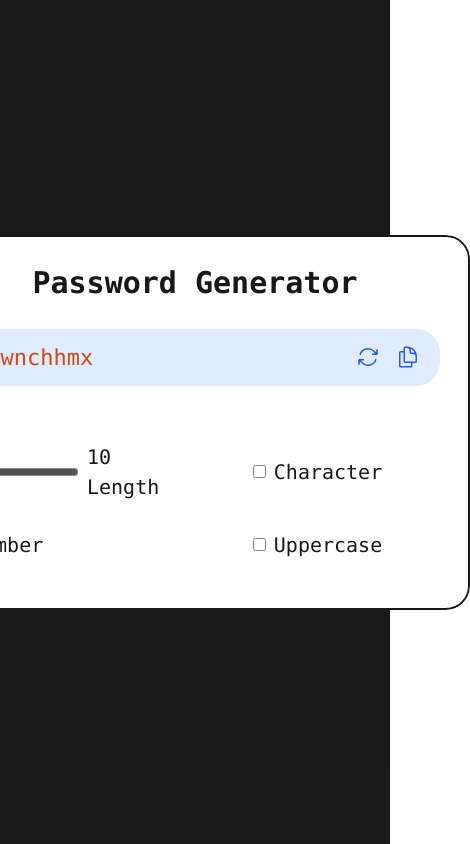
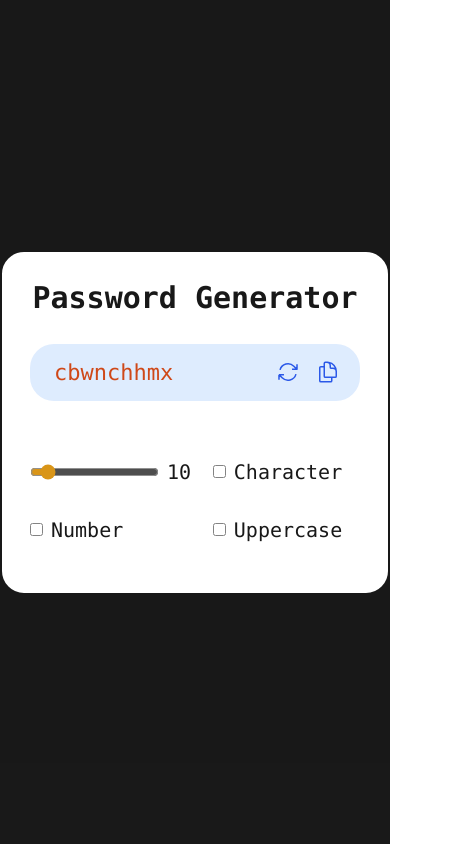
Before and after one commit to srinetankit/Password_Generator, a React (Vite) app: page / in a window 390 px wide. Shown: the whole page, 470 px wide, since content can reach past the window. Built offline with nearby package versions, Linux system fonts and the light colour scheme.

Commit message:
add some changes

```diff
--- a/package.json
+++ b/package.json
@@ -9,12 +9,11 @@
     "build": "vite build",
     "lint": "eslint .",
     "preview": "vite preview",
-    "predeploy" : "npm run build",
-    "deploy" : "gh-pages -d dist"
+    "predeploy": "npm run build",
+    "deploy": "gh-pages -d dist"
   },
   "dependencies": {
     "@tailwindcss/vite": "^4.1.10",
-    "gh-pages": "^6.3.0",
     "react": "^19.1.0",
     "react-dom": "^19.1.0",
     "tailwindcss": "^4.1.10"
--- a/src/passwordgenerator/PasswordGenerator.jsx
+++ b/src/passwordgenerator/PasswordGenerator.jsx
@@ -53,7 +53,7 @@ const PasswordGenerator = () => {
 
             <main>
                 <div className="w-full h-screen flex justify-center items-center bg-black opacity-90 relative font-mono text-black" id="container">
-                    <div className="w-[550px] border-2 p-7 rounded-3xl mask-b-to-green-600 bg-white absolute z-10 " id="card">
+                    <div className="w-full sm:w-[550px] border-2 p-7 rounded-3xl mask-b-to-green-600 bg-white absolute z-10 " id="card">
 
                         <div className="w-full h-full" >
                             <h1 className="text-center text-3xl font-bold">Password Generator</h1>
@@ -103,7 +103,7 @@ const PasswordGenerator = () => {
                                             onChange={(e) => setLength(e.target.value)}
                                             className="accent"
                                         />
-                                        <label htmlFor="len">{length} Length</label>
+                                        <label htmlFor="len">{length} <span className="hidden sm:inline">Length</span></label>
                                     </span>
                                     <span className="flex justify-center items-center gap-2 text-[20px] w-1/2">
                                         <input
```
Also changed, not shown: 1 other file (tests, documents, lock files or other folders).
